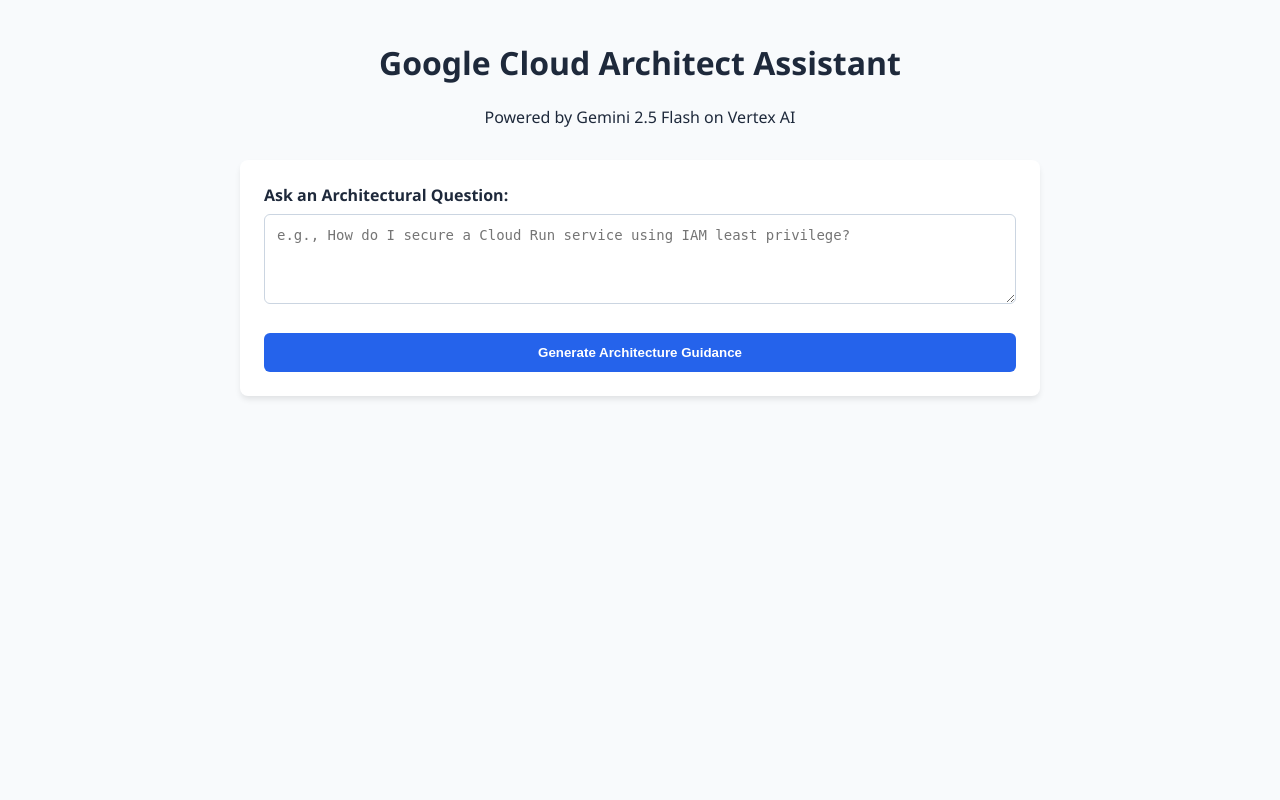
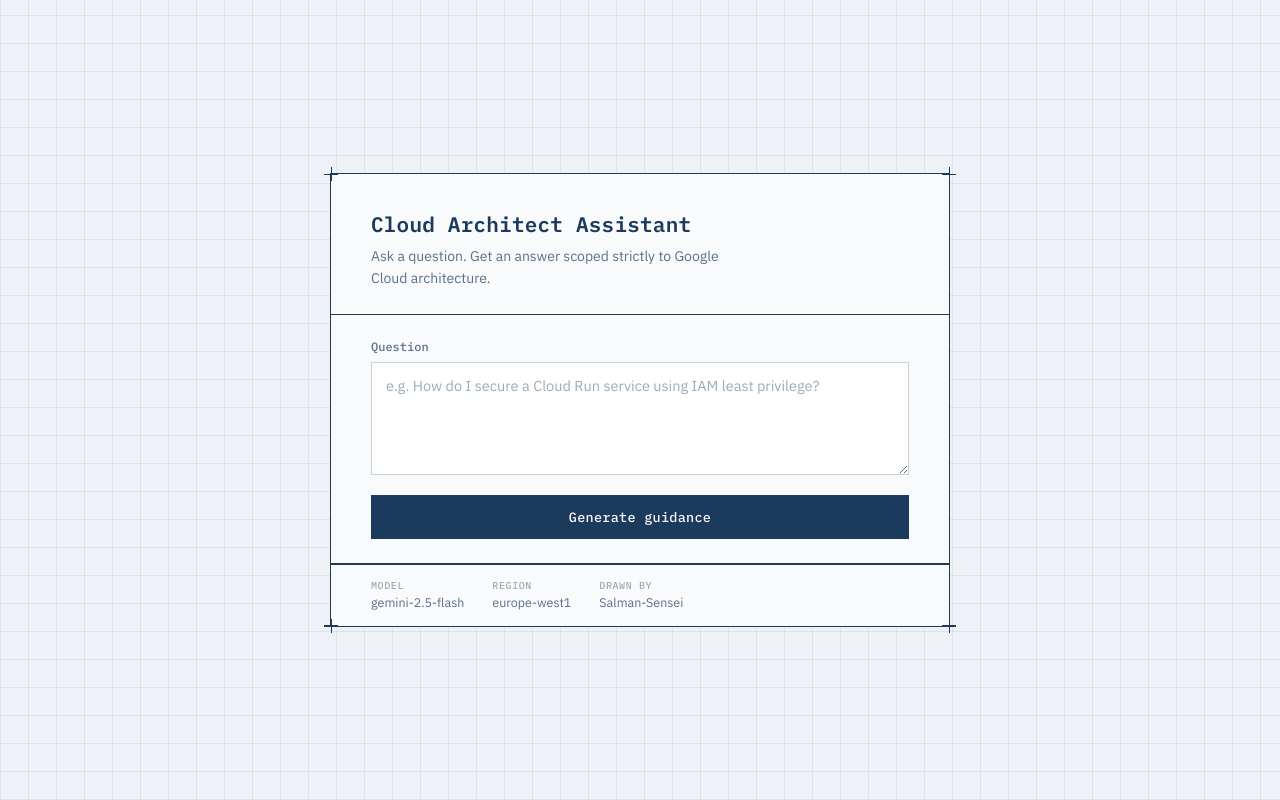
Before and after one commit to Salman-Sensei/gemini-cloud-architect-assistant, a Flask app: page / in a window 1280 px wide. Run offline with Flask 3, Linux system fonts and the light colour scheme.

Commit message:
Redesign UI: blueprint-style architecture theme

```diff
--- a/app/static/style.css
+++ b/app/static/style.css
@@ -1,88 +1,167 @@
+:root {
+  --paper: #eef2f6;
+  --grid: rgba(27, 58, 92, 0.08);
+  --ink: #1b3a5c;
+  --ink-soft: #5b7089;
+  --line: #c3d1de;
+  --red: #b23b2e;
+}
+
+* { box-sizing: border-box; }
+
 body {
-  font-family: 'Segoe UI', Tahoma, Geneva, Verdana, sans-serif;
-  background-color: #f8fafc;
-  color: #1e293b;
   margin: 0;
-  padding: 20px;
+  min-height: 100vh;
+  display: flex;
+  align-items: center;
+  justify-content: center;
+  padding: 40px 16px;
+  font-family: 'IBM Plex Sans', sans-serif;
+  color: var(--ink);
+  background-color: var(--paper);
+  background-image:
+    repeating-linear-gradient(0deg, var(--grid) 0 1px, transparent 1px 28px),
+    repeating-linear-gradient(90deg, var(--grid) 0 1px, transparent 1px 28px);
 }
-.container {
-  max-width: 800px;
-  margin: 0 auto;
+
+.sheet {
+  position: relative;
+  width: 100%;
+  max-width: 620px;
+  background: #f8fafc;
+  border: 1.5px solid var(--ink);
+  padding: 36px 40px 0;
 }
-header {
-  text-align: center;
-  margin-bottom: 2rem;
+
+.tick { position: absolute; width: 14px; height: 14px; }
+.tick::before, .tick::after { content: ""; position: absolute; background: var(--ink); }
+.tick::before { width: 14px; height: 1.5px; top: 6.5px; }
+.tick::after { width: 1.5px; height: 14px; left: 6.5px; }
+.tick-tl { top: -7px; left: -7px; }
+.tick-tr { top: -7px; right: -7px; }
+.tick-bl { bottom: -7px; left: -7px; }
+.tick-br { bottom: -7px; right: -7px; }
+
+.sheet-header h1 {
+  font-family: 'IBM Plex Mono', monospace;
+  font-size: 21px;
+  font-weight: 600;
+  margin: 0 0 8px;
+  letter-spacing: 0.01em;
 }
-.card {
-  background: #ffffff;
-  border-radius: 8px;
-  padding: 24px;
-  box-shadow: 0 4px 6px -1px rgba(0, 0, 0, 0.1);
+
+.sheet-header p {
+  margin: 0 0 24px;
+  font-size: 14px;
+  color: var(--ink-soft);
+  max-width: 46ch;
+  line-height: 1.55;
 }
-.form-group {
-  margin-bottom: 1.5rem;
-}
+
+.rule { height: 1.5px; background: var(--ink); margin: 0 -40px; }
+
+.sheet-body { padding: 24px 0; }
+
 label {
   display: block;
-  font-weight: 600;
-  margin-bottom: 0.5rem;
+  font-family: 'IBM Plex Mono', monospace;
+  font-size: 12px;
+  color: var(--ink-soft);
+  margin-bottom: 8px;
 }
+
 textarea {
   width: 100%;
+  resize: vertical;
+  min-height: 90px;
+  padding: 12px 14px;
+  font-family: inherit;
+  font-size: 14.5px;
+  line-height: 1.5;
+  color: var(--ink);
+  background: #fff;
+  border: 1.5px solid var(--line);
+}
+
+textarea::placeholder { color: #9aacb9; }
+textarea:focus { outline: none; border-color: var(--ink); }
+
+button {
+  margin-top: 16px;
+  width: 100%;
   padding: 12px;
-  border: 1px solid #cbd5e1;
-  border-radius: 6px;
-  box-sizing: border-box;
-  font-size: 14px;
+  font-family: 'IBM Plex Mono', monospace;
+  font-size: 13.5px;
+  font-weight: 500;
+  letter-spacing: 0.02em;
+  color: #f8fafc;
+  background: var(--ink);
+  border: 1.5px solid var(--ink);
+  cursor: pointer;
 }
-button {
-  background-color: #2563eb;
-  color: white;
-  border: none;
-  padding: 12px 24px;
-  border-radius: 6px;
-  font-weight: 600;
-  cursor: pointer;
-  width: 100%;
+
+button:hover { background: #142c47; }
+button:active { background: #0f2137; }
+button:disabled { opacity: 0.5; cursor: not-allowed; }
+
+.hidden { display: none !important; }
+
+.loading {
+  font-family: 'IBM Plex Mono', monospace;
+  font-size: 13px;
+  color: var(--ink-soft);
+  margin: 16px 0 0;
+  letter-spacing: 0.05em;
 }
-button:hover {
-  background-color: #1d4ed8;
+
+.response {
+  margin-top: 20px;
+  padding: 16px 18px;
+  background: #fff;
+  border: 1.5px solid var(--line);
+  border-left: 3px solid var(--ink);
 }
-.hidden {
-  display: none;
+
+.response-tag {
+  font-family: 'IBM Plex Mono', monospace;
+  font-size: 11px;
+  color: var(--ink-soft);
+  text-transform: lowercase;
+  margin-bottom: 8px;
 }
-.spinner {
-  border: 3px solid #e2e8f0;
-  border-top: 3px solid #2563eb;
-  border-radius: 50%;
-  width: 20px;
-  height: 20px;
-  animation: spin 0.8s linear infinite;
-  display: inline-block;
-  vertical-align: middle;
-  margin-right: 8px;
+
+#response-text { font-size: 14.5px; line-height: 1.65; white-space: pre-wrap; }
+
+.error {
+  margin-top: 20px;
+  padding: 14px 16px;
+  background: #fdf2f0;
+  border: 1.5px solid var(--red);
+  border-left: 3px solid var(--red);
+  color: var(--red);
+  font-size: 13.5px;
 }
-@keyframes spin {
-  to { transform: rotate(360deg); }
+
+.title-block {
+  display: flex;
+  gap: 28px;
+  padding: 14px 0 16px;
+  font-size: 12.5px;
+  color: var(--ink-soft);
 }
-#loading {
-  text-align: center;
-  padding: 12px 0;
-  color: #64748b;
+
+.title-block span {
+  display: block;
+  font-family: 'IBM Plex Mono', monospace;
+  font-size: 10px;
+  text-transform: uppercase;
+  letter-spacing: 0.06em;
+  color: #9aacb9;
+  margin-bottom: 2px;
 }
-#response-container {
-  margin-top: 20px;
-  padding: 16px;
-  background-color: #f1f5f9;
-  border-radius: 6px;
-  white-space: pre-wrap;
-  line-height: 1.6;
+
+@media (max-width: 480px) {
+  .sheet { padding: 28px 22px 0; }
+  .rule { margin: 0 -22px; }
+  .title-block { flex-wrap: wrap; gap: 16px; }
 }
-.alert-danger {
-  margin-top: 20px;
-  padding: 12px;
-  background-color: #fef2f2;
-  color: #991b1b;
-  border: 1px solid #fecaca;
-  border-radius: 6px;
-}
--- a/app/templates/index.html
+++ b/app/templates/index.html
@@ -4,32 +4,50 @@
 <meta charset="UTF-8">
 <meta name="viewport" content="width=device-width, initial-scale=1.0">
 <title>Cloud Architecture AI Assistant</title>
+<link rel="preconnect" href="https://fonts.googleapis.com">
+<link rel="preconnect" href="https://fonts.gstatic.com" crossorigin>
+<link href="https://fonts.googleapis.com/css2?family=IBM+Plex+Mono:wght@500;600&family=IBM+Plex+Sans:wght@400;500&display=swap" rel="stylesheet">
 <link rel="stylesheet" href="/static/style.css">
 </head>
 <body>
-<div class="container">
-<header>
-<h1>Google Cloud Architect Assistant</h1>
-<p>Powered by Gemini 2.5 Flash on Vertex AI</p>
+<div class="sheet">
+  <span class="tick tick-tl"></span>
+  <span class="tick tick-tr"></span>
+  <span class="tick tick-bl"></span>
+  <span class="tick tick-br"></span>
+
+  <header class="sheet-header">
+    <h1>Cloud Architect Assistant</h1>
+    <p>Ask a question. Get an answer scoped strictly to Google Cloud architecture.</p>
   </header>
-<main class="card">
-<div class="form-group">
-<label for="prompt">Ask an Architectural Question:</label>
-<textarea id="prompt" placeholder="e.g., How do I secure a Cloud Run service using IAM least privilege?" rows="4"></textarea>
-</div>
-<button id="submit-btn" onclick="submitPrompt()">Generate Architecture Guidance</button>
-<div id="loading" class="hidden">
-<div class="spinner"></div>
-<span>Analyzing cloud requirements...</span>
-</div>
-<div id="response-container" class="hidden">
-<h3>Architectural Guidance:</h3>
+
+  <div class="rule"></div>
+
+  <main class="sheet-body">
+    <label for="prompt">Question</label>
+    <textarea id="prompt" rows="4" placeholder="e.g. How do I secure a Cloud Run service using IAM least privilege?"></textarea>
+
+    <button id="submit-btn" onclick="submitPrompt()">Generate guidance</button>
+
+    <p id="loading" class="loading hidden">— thinking —</p>
+
+    <div id="response-container" class="response hidden">
+      <div class="response-tag">answer</div>
       <div id="response-text"></div>
     </div>
-<div id="error-container" class="hidden alert-danger">
+
+    <div id="error-container" class="error hidden">
       <span id="error-text"></span>
     </div>
   </main>
+
+  <div class="rule"></div>
+
+  <footer class="title-block">
+    <div><span>model</span>gemini-2.5-flash</div>
+    <div><span>region</span>europe-west1</div>
+    <div><span>drawn by</span>Salman-Sensei</div>
+  </footer>
 </div>
 <script src="/static/app.js"></script>
 </body>
```
Also changed, not shown: app/static/app.js (line endings or trailing spaces). Lines whose indentation alone changed are shown as unchanged.
